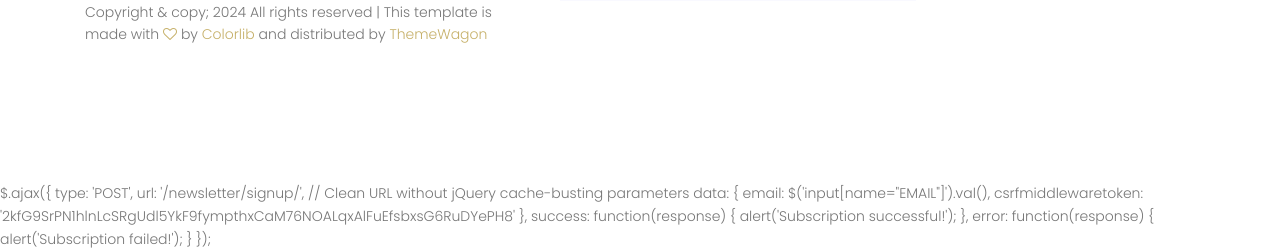
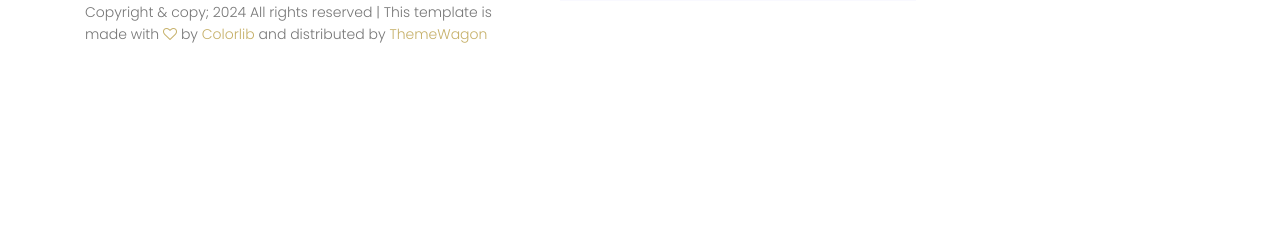
Before and after one commit to GRUHAMORE/gruhamore_website, a Django app: page / in a window 1280 px wide. Shown: the part 4982-5232 px from the top of the page. After the commit the page ends 5025 px from the top, so only its background shows below. Run offline with Django 5.2, Linux system fonts and the light colour scheme; some libraries are stand-ins or nearby versions.

Commit message:
2nd commit

```diff
--- a/templates/base.html
+++ b/templates/base.html
@@ -659,21 +659,6 @@
     </footer>
     <!-- End footer Area -->
 
-    $.ajax({
-      type: 'POST',
-      url: '/newsletter/signup/',  // Clean URL without jQuery cache-busting parameters
-      data: {
-          email: $('input[name="EMAIL"]').val(),
-          csrfmiddlewaretoken: '{{ csrf_token }}'
-      },
-      success: function(response) {
-          alert('Subscription successful!');
-      },
-      error: function(response) {
-          alert('Subscription failed!');
-      }
-  });
-
     <script src="{% static '/js/vendor/jquery-2.2.4.min.js' %}"></script>
     <script
       src="https://cdnjs.cloudflare.com/ajax/libs/popper.{% static '/js/1.12.9/umd/popper.min.js' %}"
```
Also changed, not shown: templates/contact.html (+1 -25 lines), 1 other file.
